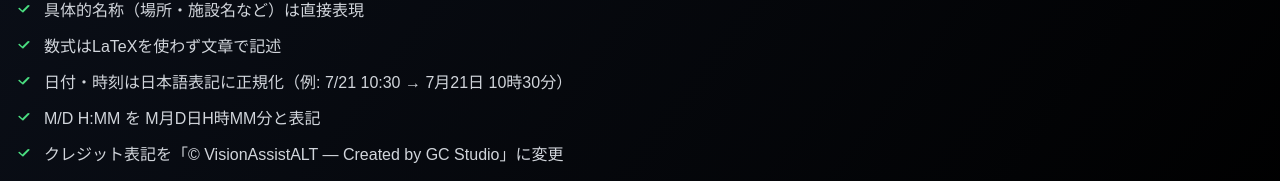
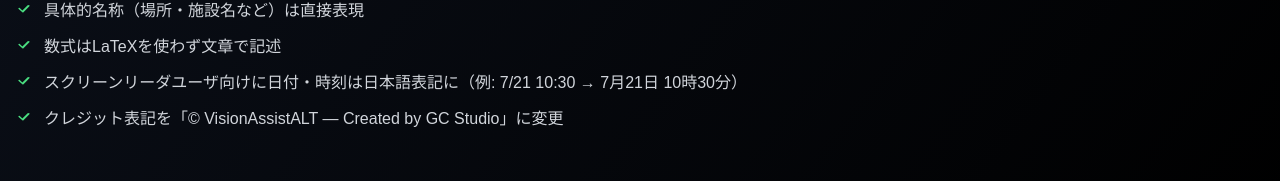
Before and after one commit to Gashin0601/VisionAssistALT-NodeJS, a Next.js app: page /versions/2.0 in a window 1280 px wide. Shown: the part 1444-1625 px from the top of the page. Built offline with nearby package versions, Linux system fonts and the light colour scheme.

Commit message:
fix: TypeScriptエラーを修正 - バージョン1.0に不足していたchangesプロパティを追加
- バージョン1.0のオブジェクトにchanges配列を追加
- 初期リリースの機能を適切に記載
- TypeScriptの型定義エラーを解決

```diff
--- a/src/app/versions/[version]/page.tsx
+++ b/src/app/versions/[version]/page.tsx
@@ -28,8 +28,7 @@ const versionMap: Record<string, VersionDetail> = {
       '鳥・花の種名は可能な限り特定（不確実な場合は一般名＋根拠）',
       '具体的名称（場所・施設名など）は直接表現',
       '数式はLaTeXを使わず文章で記述',
-      '日付・時刻は日本語表記に正規化（例: 7/21 10:30 → 7月21日 10時30分）',
-      'M/D H:MM を M月D日H時MM分と表記',
+      'スクリーンリーダユーザ向けに日付・時刻は日本語表記に（例: 7/21 10:30 → 7月21日 10時30分）',
       'クレジット表記を「© VisionAssistALT — Created by GC Studio」に変更',
     ],
     gptUrl: 'https://chatgpt.com/g/g-689c304667408191b0b253067b3560a1-visionassist-alt-ver-2-0-beta',
@@ -42,6 +41,11 @@ const versionMap: Record<string, VersionDetail> = {
     title: 'VisionAssist ALT Ver.1.0',
     description:
       '初期リリース。ChatGPT上で画像からALTテキストを自動生成する、新しい体験をお楽しみください。',
+    changes: [
+      '画像→ALTテキスト自動生成の基本機能',
+      '日本語での説明生成に対応',
+      'プライバシー配慮のガイドラインを反映',
+    ],
     gptUrl: 'https://chatgpt.com/g/g-689b4298e1ac8191989215930d7919a2-visionassist-alt-ver-1-0',
     promptUrl:
       'https://github.com/Gashin0601/VisionAssistALT-GPTs/blob/v1.0/visionassist-alt.md',
```
